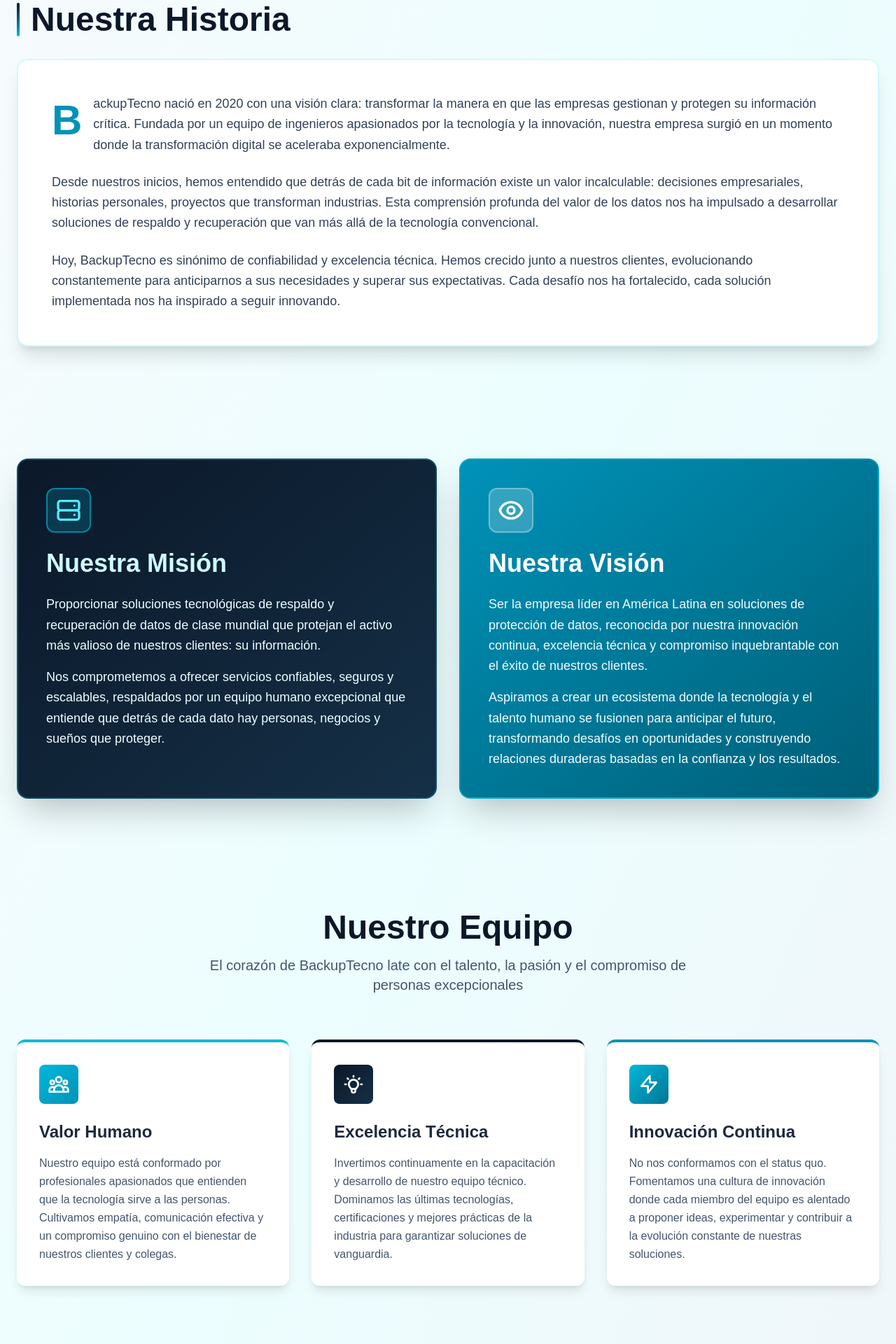
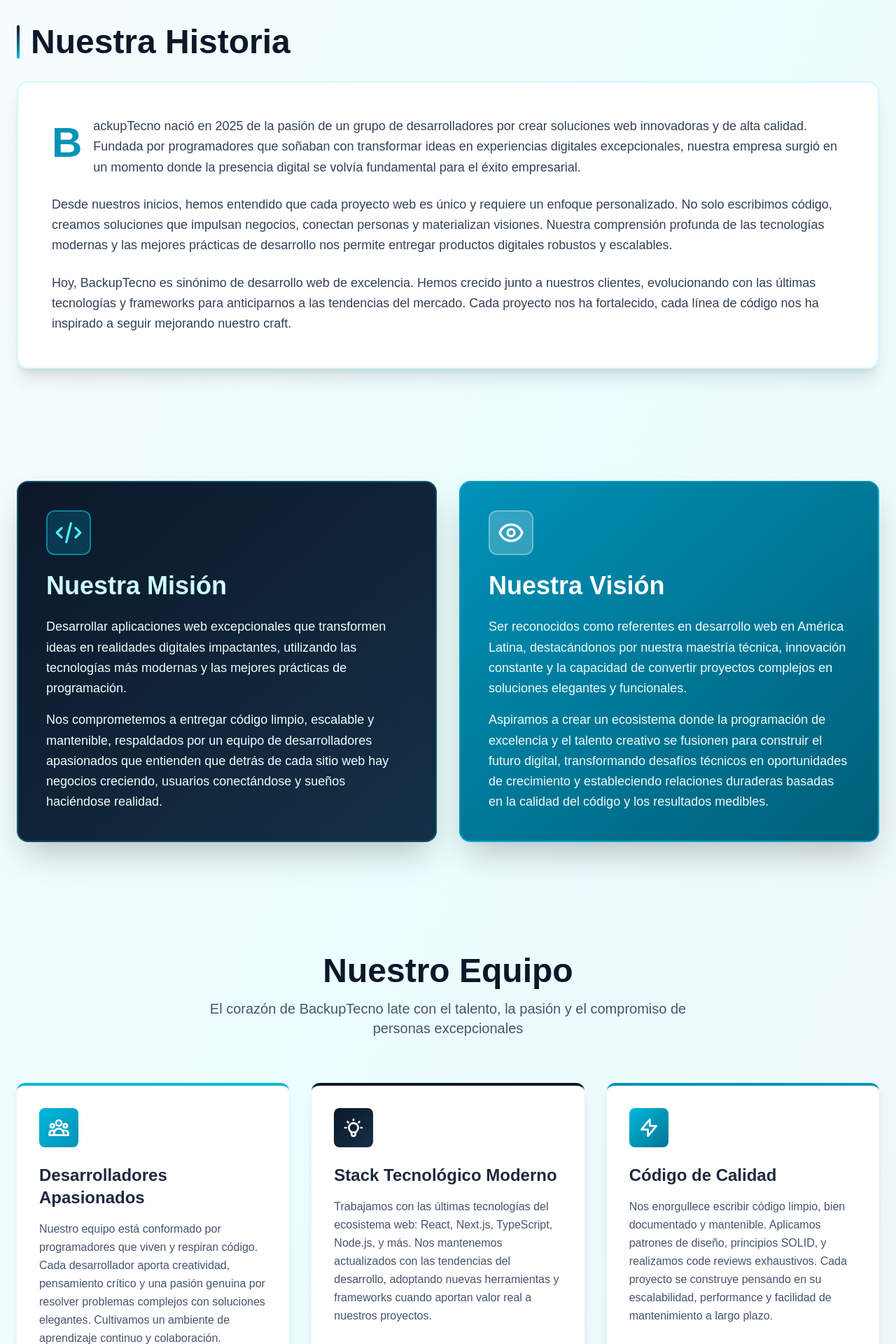
Before and after one commit to JPGenaro/BackupTecno, a Next.js app in the folder frontend/: page /nosotros in a window 1280 px wide. Shown: the part 460-2380 px from the top of the page at 70% size. Built offline with nearby package versions, Linux system fonts and the light colour scheme.

Commit message:
Preguntas frecuentes terminadas

```diff
--- a/frontend/src/app/nosotros/page.tsx
+++ b/frontend/src/app/nosotros/page.tsx
@@ -33,7 +33,7 @@
             Nosotros
           </h1>
           <p className="text-xl md:text-2xl text-cyan-100 max-w-3xl animate-slide-up">
-            Innovación, confianza y excelencia en cada solución tecnológica
+            Creamos experiencias digitales excepcionales con código de excelencia
           </p>
         </div>
 
@@ -61,24 +61,24 @@
             <div className="prose prose-lg max-w-none">
               <p className="text-slate-700 leading-relaxed mb-6 text-lg">
                 <span className="text-6xl font-bold text-cyan-600 float-left mr-4 mt-2 leading-none">B</span>
-                ackupTecno nació en 2020 con una visión clara: transformar la manera en que las empresas
-                gestionan y protegen su información crítica. Fundada por un equipo de ingenieros apasionados
-                por la tecnología y la innovación, nuestra empresa surgió en un momento donde la transformación
-                digital se aceleraba exponencialmente.
+                ackupTecno nació en 2025 de la pasión de un grupo de desarrolladores por crear soluciones
+                web innovadoras y de alta calidad. Fundada por programadores que soñaban con transformar ideas
+                en experiencias digitales excepcionales, nuestra empresa surgió en un momento donde la presencia
+                digital se volvía fundamental para el éxito empresarial.
               </p>
 
               <p className="text-slate-700 leading-relaxed mb-6 text-lg">
-                Desde nuestros inicios, hemos entendido que detrás de cada bit de información existe un valor
-                incalculable: decisiones empresariales, historias personales, proyectos que transforman industrias.
-                Esta comprensión profunda del valor de los datos nos ha impulsado a desarrollar soluciones de
-                respaldo y recuperación que van más allá de la tecnología convencional.
+                Desde nuestros inicios, hemos entendido que cada proyecto web es único y requiere un enfoque
+                personalizado. No solo escribimos código, creamos soluciones que impulsan negocios, conectan
+                personas y materializan visiones. Nuestra comprensión profunda de las tecnologías modernas y
+                las mejores prácticas de desarrollo nos permite entregar productos digitales robustos y escalables.
               </p>
 
               <p className="text-slate-700 leading-relaxed text-lg">
-                Hoy, BackupTecno es sinónimo de confiabilidad y excelencia técnica. Hemos crecido junto a
-                nuestros clientes, evolucionando constantemente para anticiparnos a sus necesidades y superar
-                sus expectativas. Cada desafío nos ha fortalecido, cada solución implementada nos ha inspirado
-                a seguir innovando.
+                Hoy, BackupTecno es sinónimo de desarrollo web de excelencia. Hemos crecido junto a
+                nuestros clientes, evolucionando con las últimas tecnologías y frameworks para anticiparnos a las
+                tendencias del mercado. Cada proyecto nos ha fortalecido, cada línea de código nos ha inspirado
+                a seguir mejorando nuestro craft.
               </p>
             </div>
           </div>
@@ -101,21 +101,21 @@
               <div className="relative z-10">
                 <div className="w-16 h-16 bg-cyan-500/20 rounded-xl flex items-center justify-center mb-6 backdrop-blur-sm group-hover:rotate-12 transition-transform duration-500 border-2 border-cyan-400/50">
                   <svg className="w-10 h-10 text-cyan-300" fill="none" stroke="currentColor" viewBox="0 0 24 24">
-                    <path strokeLinecap="round" strokeLinejoin="round" strokeWidth={2} d="M5 12h14M5 12a2 2 0 01-2-2V6a2 2 0 012-2h14a2 2 0 012 2v4a2 2 0 01-2 2M5 12a2 2 0 00-2 2v4a2 2 0 002 2h14a2 2 0 002-2v-4a2 2 0 00-2-2m-2-4h.01M17 16h.01" />
+                    <path strokeLinecap="round" strokeLinejoin="round" strokeWidth={2} d="M10 20l4-16m4 4l4 4-4 4M6 16l-4-4 4-4" />
                   </svg>
                 </div>
 
                 <h2 className="text-3xl md:text-4xl font-bold mb-6 text-cyan-100">Nuestra Misión</h2>
 
                 <p className="text-cyan-50 leading-relaxed text-lg mb-4">
-                  Proporcionar soluciones tecnológicas de respaldo y recuperación de datos de clase mundial
-                  que protejan el activo más valioso de nuestros clientes: su información.
+                  Desarrollar aplicaciones web excepcionales que transformen ideas en realidades digitales
+                  impactantes, utilizando las tecnologías más modernas y las mejores prácticas de programación.
                 </p>
 
                 <p className="text-cyan-50 leading-relaxed text-lg">
-                  Nos comprometemos a ofrecer servicios confiables, seguros y escalables, respaldados por
-                  un equipo humano excepcional que entiende que detrás de cada dato hay personas, negocios
-                  y sueños que proteger.
+                  Nos comprometemos a entregar código limpio, escalable y mantenible, respaldados por
+                  un equipo de desarrolladores apasionados que entienden que detrás de cada sitio web hay
+                  negocios creciendo, usuarios conectándose y sueños haciéndose realidad.
                 </p>
               </div>
             </div>
@@ -142,15 +142,15 @@
                 <h2 className="text-3xl md:text-4xl font-bold mb-6">Nuestra Visión</h2>
 
                 <p className="text-cyan-50 leading-relaxed text-lg mb-4">
-                  Ser la empresa líder en América Latina en soluciones de protección de datos, reconocida
-                  por nuestra innovación continua, excelencia técnica y compromiso inquebrantable con el
-                  éxito de nuestros clientes.
+                  Ser reconocidos como referentes en desarrollo web en América Latina, destacándonos
+                  por nuestra maestría técnica, innovación constante y la capacidad de convertir proyectos
+                  complejos en soluciones elegantes y funcionales.
                 </p>
 
                 <p className="text-cyan-50 leading-relaxed text-lg">
-                  Aspiramos a crear un ecosistema donde la tecnología y el talento humano se fusionen para
-                  anticipar el futuro, transformando desafíos en oportunidades y construyendo relaciones
-                  duraderas basadas en la confianza y los resultados.
+                  Aspiramos a crear un ecosistema donde la programación de excelencia y el talento creativo
+                  se fusionen para construir el futuro digital, transformando desafíos técnicos en oportunidades
+                  de crecimiento y estableciendo relaciones duraderas basadas en la calidad del código y los resultados medibles.
                 </p>
               </div>
             </div>
@@ -180,11 +180,11 @@
                   <path strokeLinecap="round" strokeLinejoin="round" strokeWidth={2} d="M17 20h5v-2a3 3 0 00-5.356-1.857M17 20H7m10 0v-2c0-.656-.126-1.283-.356-1.857M7 20H2v-2a3 3 0 015.356-1.857M7 20v-2c0-.656.126-1.283.356-1.857m0 0a5.002 5.002 0 019.288 0M15 7a3 3 0 11-6 0 3 3 0 016 0zm6 3a2 2 0 11-4 0 2 2 0 014 0zM7 10a2 2 0 11-4 0 2 2 0 014 0z" />
                 </svg>
               </div>
-              <h3 className="text-2xl font-bold text-slate-800 mb-4">Valor Humano</h3>
+              <h3 className="text-2xl font-bold text-slate-800 mb-4">Desarrolladores Apasionados</h3>
               <p className="text-slate-600 leading-relaxed">
-                Nuestro equipo está conformado por profesionales apasionados que entienden que la tecnología
-                sirve a las personas. Cultivamos empatía, comunicación efectiva y un compromiso genuino con
-                el bienestar de nuestros clientes y colegas.
+                Nuestro equipo está conformado por programadores que viven y respiran código. Cada desarrollador
+                aporta creatividad, pensamiento crítico y una pasión genuina por resolver problemas complejos
+                con soluciones elegantes. Cultivamos un ambiente de aprendizaje continuo y colaboración.
               </p>
             </div>
 
@@ -195,11 +195,11 @@
                   <path strokeLinecap="round" strokeLinejoin="round" strokeWidth={2} d="M9.663 17h4.673M12 3v1m6.364 1.636l-.707.707M21 12h-1M4 12H3m3.343-5.657l-.707-.707m2.828 9.9a5 5 0 117.072 0l-.548.547A3.374 3.374 0 0014 18.469V19a2 2 0 11-4 0v-.531c0-.895-.356-1.754-.988-2.386l-.548-.547z" />
                 </svg>
               </div>
-              <h3 className="text-2xl font-bold text-slate-800 mb-4">Excelencia Técnica</h3>
+              <h3 className="text-2xl font-bold text-slate-800 mb-4">Stack Tecnológico Moderno</h3>
               <p className="text-slate-600 leading-relaxed">
-                Invertimos continuamente en la capacitación y desarrollo de nuestro equipo técnico. Dominamos
-                las últimas tecnologías, certificaciones y mejores prácticas de la industria para garantizar
-                soluciones de vanguardia.
+                Trabajamos con las últimas tecnologías del ecosistema web: React, Next.js, TypeScript,
+                Node.js, y más. Nos mantenemos actualizados con las tendencias del desarrollo, adoptando
+                nuevas herramientas y frameworks cuando aportan valor real a nuestros proyectos.
               </p>
             </div>
 
@@ -210,11 +210,11 @@
                   <path strokeLinecap="round" strokeLinejoin="round" strokeWidth={2} d="M13 10V3L4 14h7v7l9-11h-7z" />
                 </svg>
               </div>
-              <h3 className="text-2xl font-bold text-slate-800 mb-4">Innovación Continua</h3>
+              <h3 className="text-2xl font-bold text-slate-800 mb-4">Código de Calidad</h3>
               <p className="text-slate-600 leading-relaxed">
-                No nos conformamos con el status quo. Fomentamos una cultura de innovación donde cada miembro
-                del equipo es alentado a proponer ideas, experimentar y contribuir a la evolución constante de
-                nuestras soluciones.
+                Nos enorgullece escribir código limpio, bien documentado y mantenible. Aplicamos patrones de
+                diseño, principios SOLID, y realizamos code reviews exhaustivos. Cada proyecto se construye
+                pensando en su escalabilidad, performance y facilidad de mantenimiento a largo plazo.
               </p>
             </div>
           </div>
@@ -241,10 +241,10 @@
 
             <div className="relative z-10">
               <h2 className="text-4xl md:text-5xl font-bold mb-6 text-cyan-50">
-                ¿Listo para proteger lo que más importa?
+                ¿Tienes un proyecto en mente?
               </h2>
               <p className="text-xl text-cyan-100 mb-8 max-w-2xl mx-auto">
-                Únete a las empresas que confían en BackupTecno para salvaguardar su información crítica
+                Transformemos tu idea en una aplicación web excepcional. Hablemos de código.
               </p>
               <button className="bg-gradient-to-r from-cyan-400 to-cyan-500 text-[#0B1829] px-10 py-4 rounded-full font-bold text-lg hover:from-cyan-300 hover:to-cyan-400 transition-all duration-300 transform hover:scale-105 shadow-lg hover:shadow-2xl">
                 Contáctanos
```
Also changed, not shown: frontend/src/app/page.tsx (+144 -0 lines).
